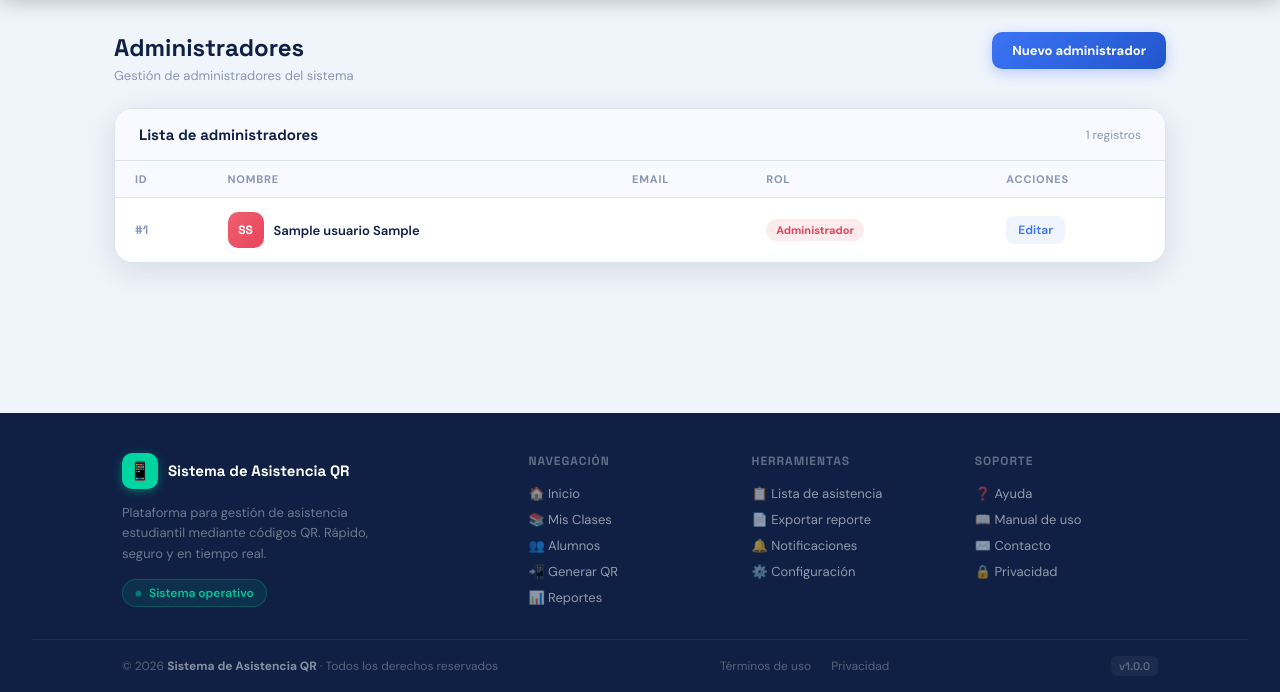
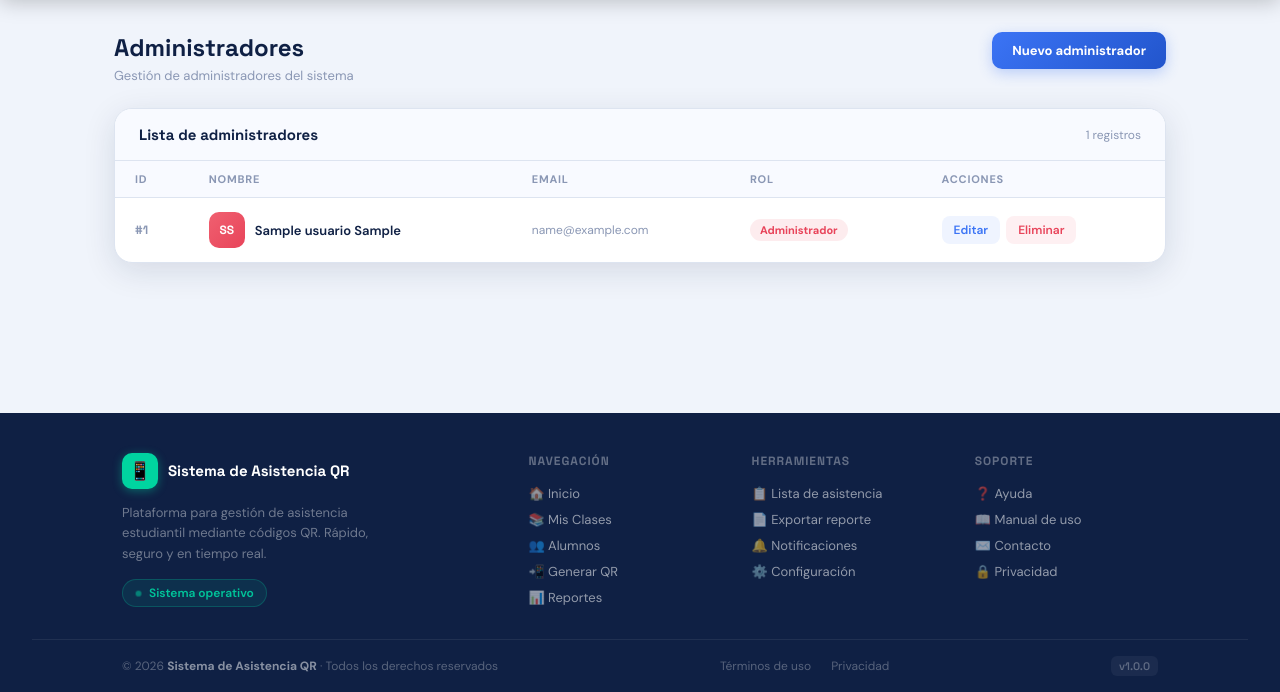
Before and after one commit to juanfbm11/asistence, a Django app: page /admincrud/ in a window 1280 px wide. Shown: the part 108-800 px from the top of the page. Run offline with Django 5.2, Linux system fonts and the light colour scheme; tables that the repository leaves empty hold one stand-in row (values such as "Sample post").

Commit message:
corriendo error del crud

```diff
--- a/personas/models.py
+++ b/personas/models.py
@@ -49,6 +49,7 @@ class Profesor(models.Model):
 
     colegio = models.CharField(max_length=100)
     turno = models.CharField(max_length=20, choices=TURNO_CHOICES)
+    clases= models.CharField(max_length=100)
 
     def __str__(self):
         return f"{self.usuario.nombre} {self.usuario.apellido}"
--- a/webapplication/templates/webapplication/admincrud.html
+++ b/webapplication/templates/webapplication/admincrud.html
@@ -34,26 +34,30 @@
                     </tr>
                 </thead>
                 <tbody>
-                    {% for admin in personas %}
+                    {% for usuario in personas %}
                     <tr>
-                        <td class="td-id">#{{ admin.id }}</td>
+                        <td class="td-id">#{{ usuario.id }}</td>
                         <td>
                             <div class="td-avatar">
                                 <div class="avatar-circle">
-                                    {{ admin.nombre|first|upper }}{{ admin.apellido|first|upper }}
+                                    {{ usuario.nombre|first|upper }}{{ usuario.apellido|first|upper }}
                                 </div>
                                 <div>
-                                    <div class="td-name">{{ admin.nombre }} {{ admin.apellido }}</div>
+                                    <div class="td-name">{{ usuario.nombre }} {{ usuario.apellido }}</div>
                                 </div>
                             </div>
                         </td>
-                        <td class="td-email">{{ admin.usuario.email }}</td>
+                        <td class="td-email">{{ usuario.email }}</td>
                         <td><span class="td-badge">Administrador</span></td>
                         <td>
                             <div class="actions-cell">
                                 <button class="action-btn btn-edit"
-                                    onclick="abrirEditar('{{ admin.id }}','{{ admin.nombre }}','{{ admin.apellido }}','{{ admin.usuario.email }}')">
+                                    onclick="abrirEditar('{{ usuario.id }}','{{ usuario.nombre }}','{{ usuario.apellido }}','{{ usuario.email }}')">
                                     Editar
+                                </button>
+                                <button class="action-btn btn-delete"
+                                    onclick="confirmarEliminar('{{ usuario.nombre }} {{ usuario.apellido }}', '{% url "eliminar_admin" usuario.id %}')">
+                                    Eliminar
                                 </button>
 
 
@@ -111,6 +115,7 @@
         <div class="modal-footer">
             <button class="btn-cancel" onclick="cerrarModal()">Cancelar</button>
             <button class="btn-save" onclick="document.getElementById('modalForm').submit()">Guardar</button>
+
         </div>
     </div>
 </div>
--- a/webapplication/views.py
+++ b/webapplication/views.py
@@ -1,4 +1,4 @@
-from django.contrib.messages.context_processors import messages
+from django.contrib import messages
 from django.shortcuts import render, redirect, get_object_or_404
 from django.contrib.auth import authenticate, login, logout
 from django.contrib.auth.decorators import login_required
```
